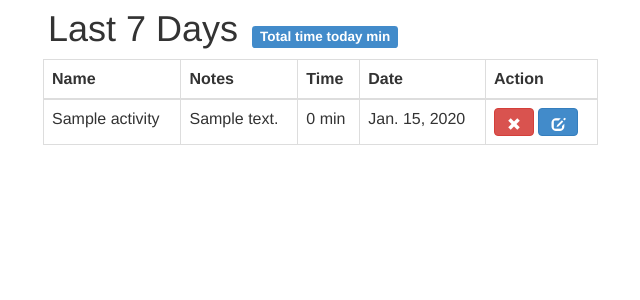
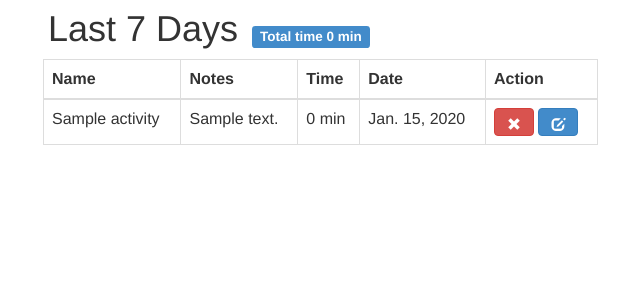
Before and after one commit to pbrogan12/time-tracker, a Django app: page /logs/last7/ in a window 1280 px wide. Shown: the part 51-351 px from the top of the page, without its empty margins (27-667 px from the left). Run offline with Django 3.2, Linux system fonts and the light colour scheme; tables that the repository leaves empty hold one stand-in row (values such as "Sample post"); some libraries are stand-ins or nearby versions.

Commit message:
Now shows total time for seven days view.

```diff
--- a/timeTracker/timeLogger/templates/detailedLog.html
+++ b/timeTracker/timeLogger/templates/detailedLog.html
@@ -34,7 +34,8 @@
               <h1>Last 7 Days</h1>
               </li>
               <li>
-              <h4><span class="label label-primary">Total time today {% widthratio totalTime 60 1 %} min</span></h4>
+              <h4><span class="label label-primary">Total time {% widthratio totalTime 60 1 %} min</span></h4>
+
               </li>
     <table class="table table-bordered">
         <thead>
--- a/timeTracker/timeLogger/views.py
+++ b/timeTracker/timeLogger/views.py
@@ -29,6 +29,8 @@ def showLogs(request):
 def showLogsLast7(request):
     dateRange = datetime.date.today()-datetime.timedelta(days=7)
     logs = logActivity.objects.filter(date__gte=dateRange).order_by('-date')
+    totalTime = logActivity.objects.filter(date__gte=dateRange).aggregate(Sum('time'))
+    totalTime = totalTime['time__sum']
     return render(request,'detailedLog.html',locals())
 
 def showActivities(request):
```
